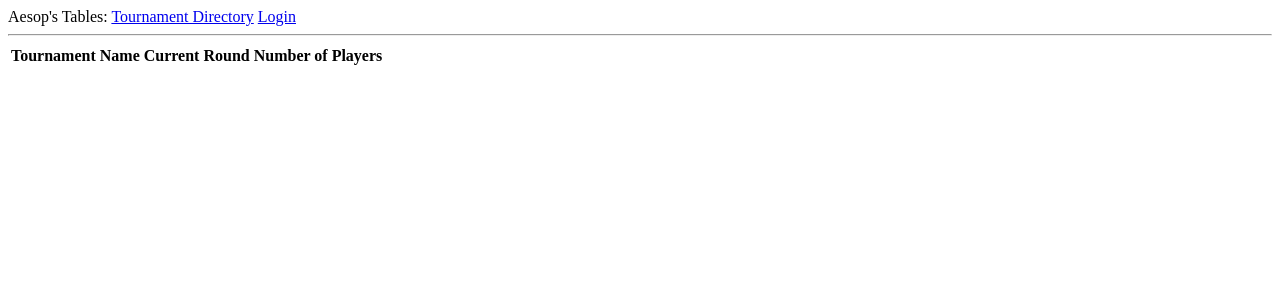
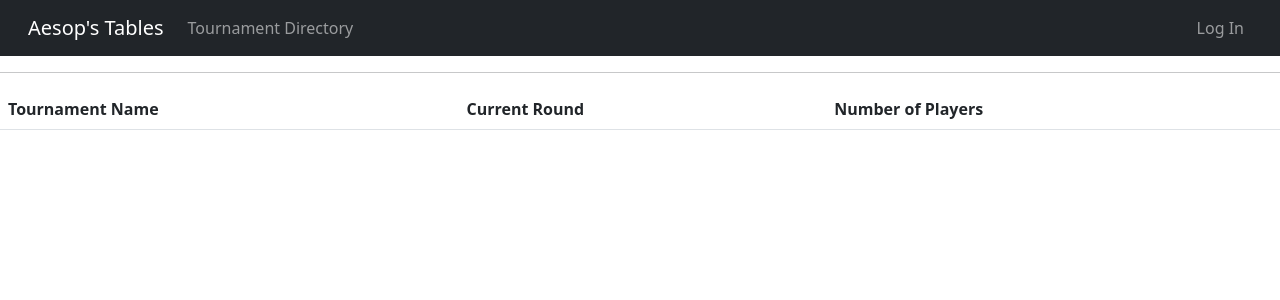
Before and after one commit to Chemscribbler/aesopstables, a Flask app: page / in a window 1280 px wide. Shown: the top 300 px of the page. Run offline with Flask 3, Linux system fonts and the light colour scheme; data that the repository does not hold is empty.

Commit message:
Add Bootstrap, clean up nav bar, and stripe tables

```diff
--- a/aesops/templates/base.html
+++ b/aesops/templates/base.html
@@ -3,21 +3,44 @@
 <html>
 
 <head>
+    <link href="https://cdn.jsdelivr.net/npm/bootstrap@5.0.2/dist/css/bootstrap.min.css" rel="stylesheet" integrity="sha384-EVSTQN3/azprG1Anm3QDgpJLIm9Nao0Yz1ztcQTwFspd3yD65VohhpuuCOmLASjC" crossorigin="anonymous">
     <link rel="stylesheet" href="{{ url_for('static', filename='style.css') }}">
     <title>Aesop's Tables</title>
 </head>
 
 <body>
-    <div>
-        Aesop's Tables:
-        <a href="{{ url_for('index') }}">Tournament Directory</a>
-        {% if current_user.is_anonymous %}
-        <a href="{{ url_for('login') }}">Login</a>
-        {% else %}
-        <a>{{ current_user.username }}</a>
-        <a href="{{ url_for('logout') }}">Logout</a>
-        {% endif %}
+    <nav class="navbar navbar-expand-lg navbar-dark bg-dark px-3">
+        <div class="container-fluid">
+            <a class="navbar-brand" href="#">Aesop's Tables</a>
+
+        <button class="navbar-toggler" type="button" data-bs-toggle="collapse" data-bs-target="#navbarSupportedContent" aria-controls="navbarSupportedContent" aria-expanded="false" aria-label="Toggle navigation">
+            <span class="navbar-toggler-icon"></span>
+        </button>
+
+        <div class="collapse navbar-collapse" id="navbarSupportedContent">
+            <ul class="navbar-nav me-auto mb-2 mb-lg-0">
+              <li class="nav-item">
+                <a class="nav-link" aria-current="page" href="{{ url_for('index') }}">Tournament Directory</a>
+              </li>
+            </ul>
+            <ul class="navbar-nav mb-2 mb-lg-0">
+              {% if current_user.is_anonymous %}
+              <li class="nav-item"><a class="nav-link" href="{{ url_for('login') }}">Log In</a></li>
+              {% else %}
+              <li class="nav-item dropdown">
+                <a class="nav-link dropdown-toggle" href="#" id="navbarDropdown" role="button" data-bs-toggle="dropdown" aria-expanded="false">
+                    {{ current_user.username }}
+                </a>
+                <ul class="dropdown-menu" aria-labelledby="navbarDropdown">
+                  <li><a class="dropdown-item" href="{{ url_for('logout') }}">Log Out</a></li>
+                </ul>
+              </li>
+              {% endif %}
+            </ul>
+        </div>
     </div>
+    </nav>
+
     <hr>
     {% with messages = get_flashed_messages() %}
     {% if messages %}
@@ -29,6 +52,7 @@
     {% endif %}
     {% endwith %}
     {% block content %}{% endblock %}
+    <script src="https://cdn.jsdelivr.net/npm/bootstrap@5.0.2/dist/js/bootstrap.bundle.min.js" integrity="sha384-MrcW6ZMFYlzcLA8Nl+NtUVF0sA7MsXsP1UyJoMp4YLEuNSfAP+JcXn/tWtIaxVXM" crossorigin="anonymous"></script>
 </body>
 
 </html>
--- a/aesops/templates/index.html
+++ b/aesops/templates/index.html
@@ -4,7 +4,7 @@
 {% if current_user.is_authenticated %}
 <a href="{{ url_for('create_tournament') }}">Create Tournament</a>
 {% endif %}
-<table>
+<table class="table table-striped">
     <thead>
         <tr>
             <th>Tournament Name</th>
--- a/aesops/templates/round.html
+++ b/aesops/templates/round.html
@@ -7,7 +7,7 @@
     <a href="{{ url_for('round', tid=tournament.id, rnd=round)}}">{{round}}</a>
     {% endfor %}
 </h3>
-<table>
+<table class="table table-striped">
     <thead>
         <tr>
             <th>Table Number</th>
```
